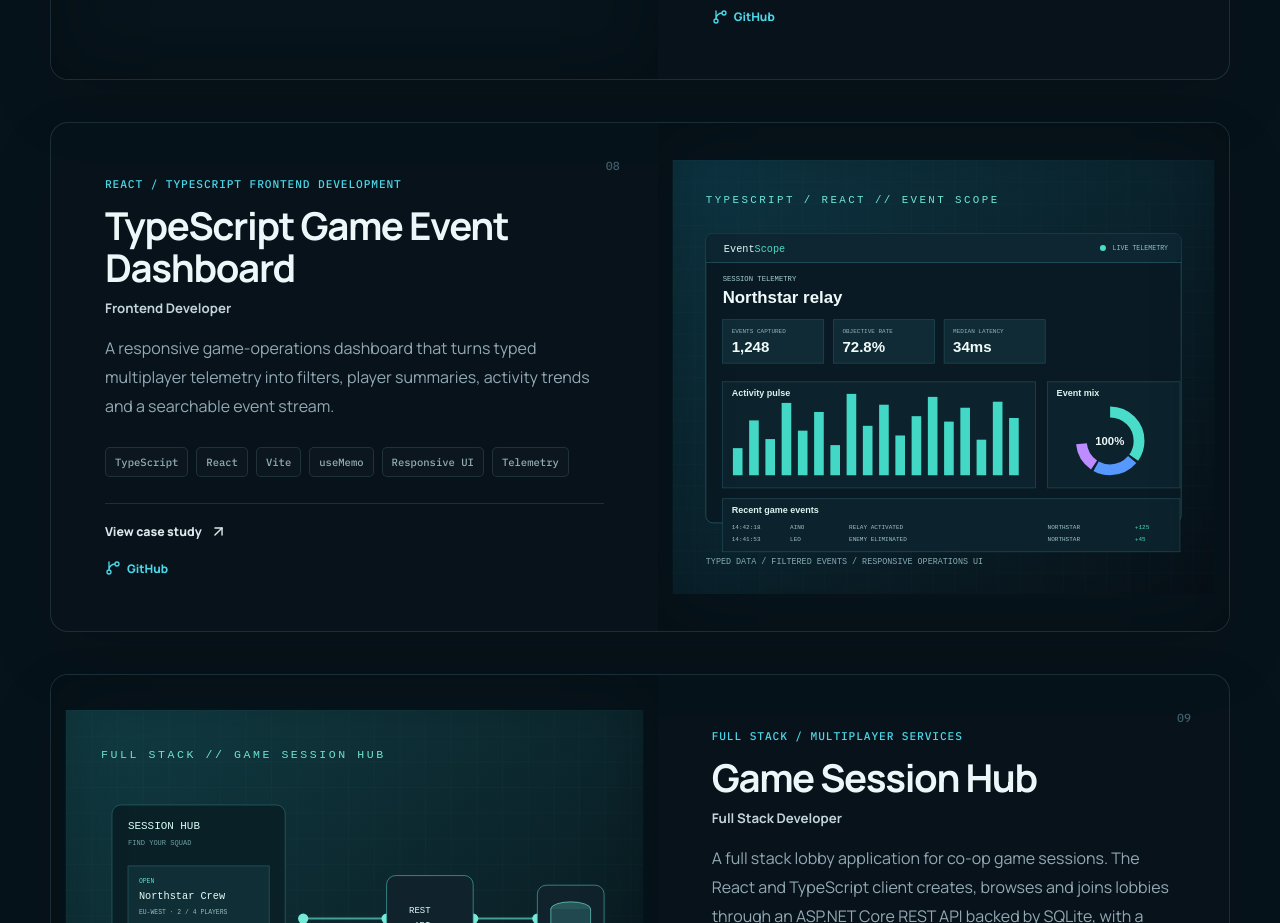
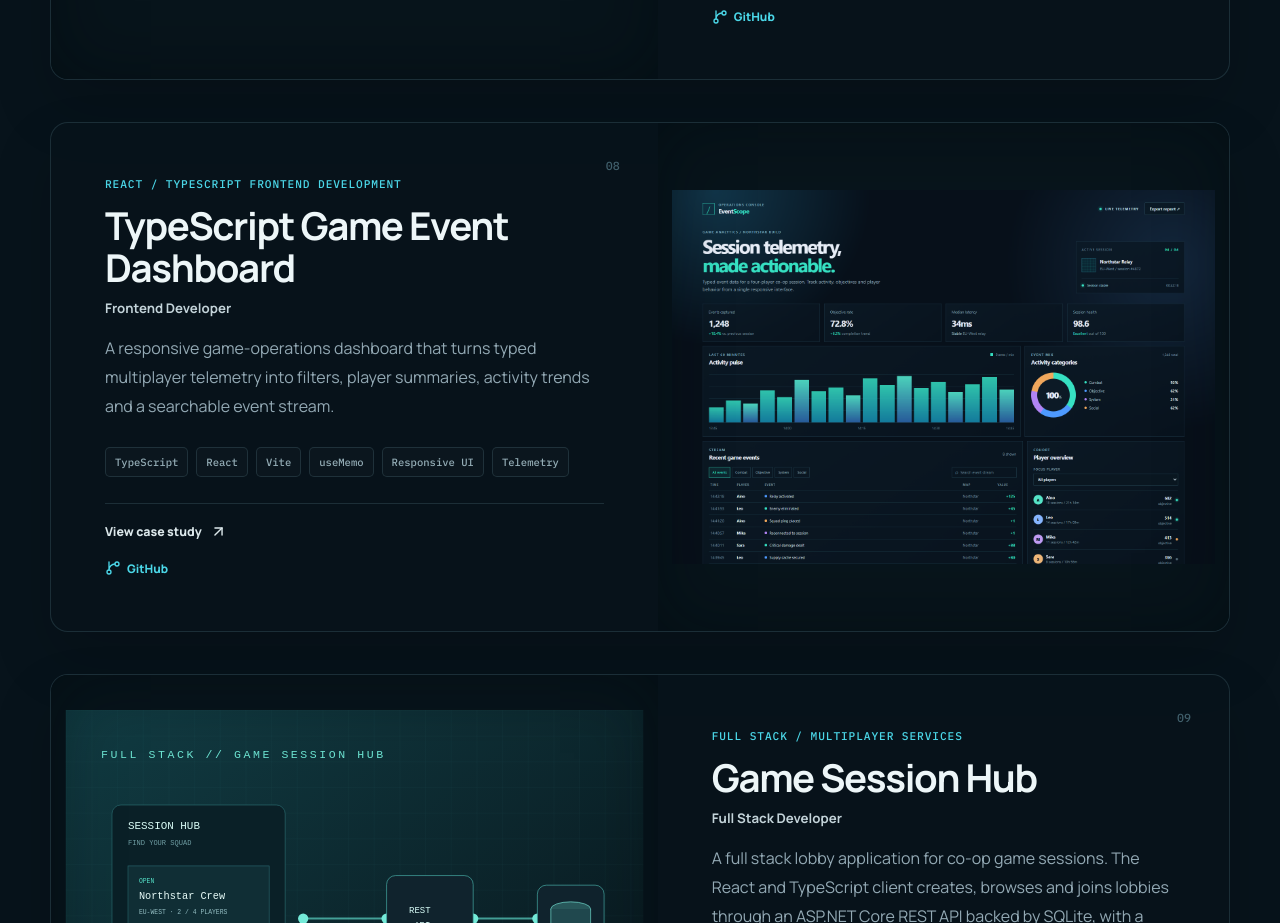
Before and after one commit to Make4T/portfolio, a React (Vite) app: page / in a window 1280 px wide. Shown: the part 5840-6763 px from the top of the page. Built offline with nearby package versions, Linux system fonts and the light colour scheme.

Commit message:
Add EventScope dashboard screenshot to portfolio

```diff
--- a/src/data/projects.ts
+++ b/src/data/projects.ts
@@ -132,8 +132,8 @@ export const projects: Project[] = [
     role: "Frontend Developer",
     description: "A responsive game-operations dashboard that turns typed multiplayer telemetry into filters, player summaries, activity trends and a searchable event stream.",
     technologies: ["TypeScript", "React", "Vite", "useMemo", "Responsive UI", "Telemetry"],
-    image: "./images/projects/typescript-event-dashboard.svg",
-    imageAlt: "Game operations dashboard showing telemetry metrics, a chart and an event table",
+    image: "./images/projects/typescript-game-event-dashboard.png",
+    imageAlt: "EventScope game operations dashboard showing session telemetry, activity pulse, event categories, event stream and player overview",
     systems: ["Typed event and player domain models", "Derived filter state with useMemo", "Event-category controls", "Player cohort filtering", "Searchable activity stream", "Responsive dashboard layout", "Production build and lint verification"],
     challenge: "Telemetry interfaces must make dense data quickly understandable without hiding the underlying event detail. The dashboard uses a small typed domain model to derive the visible event stream and category summaries from one source of truth.",
     github: "https://github.com/Make4T/typescript-game-event-dashboard",
```
Also changed, not shown: public/images/projects/typescript-game-event-dashboard.png (added).
